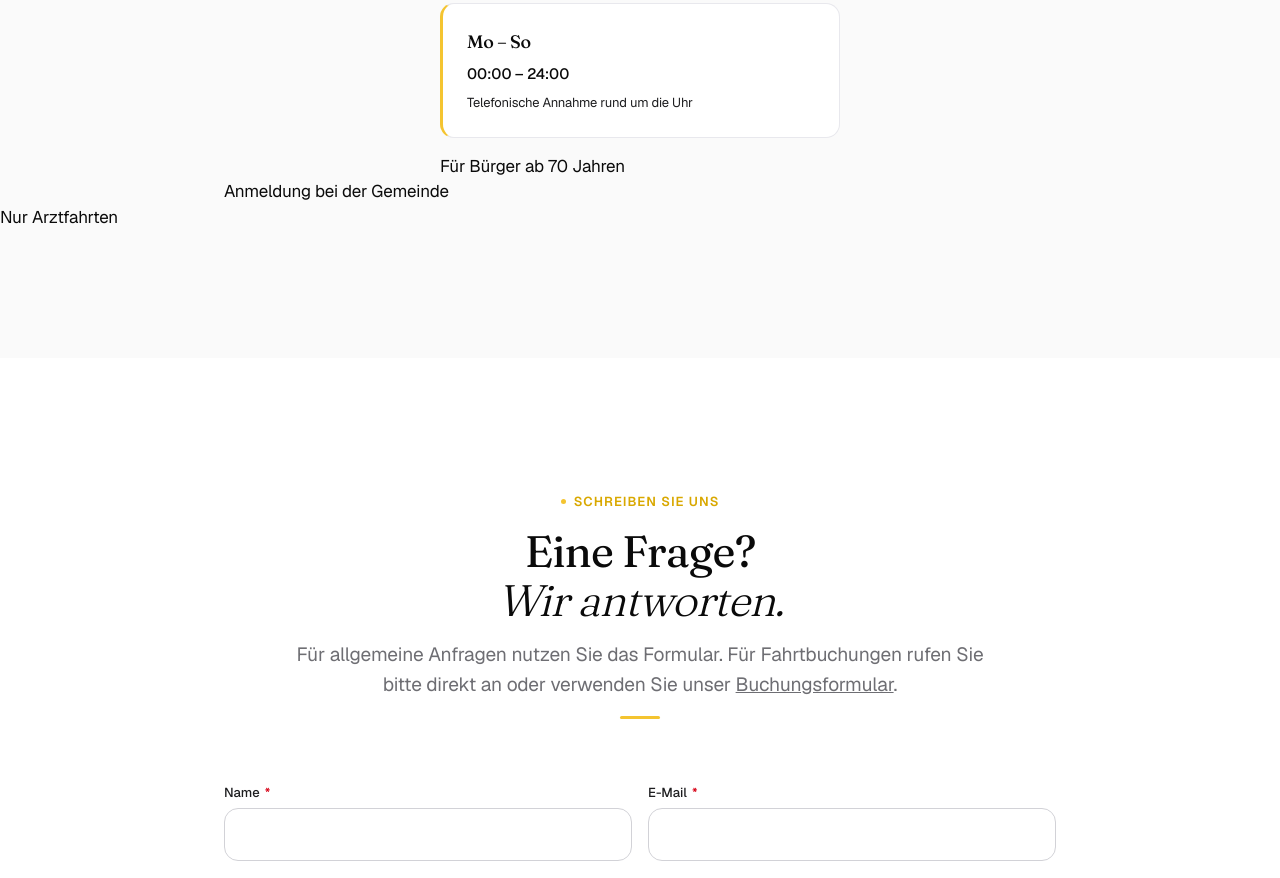
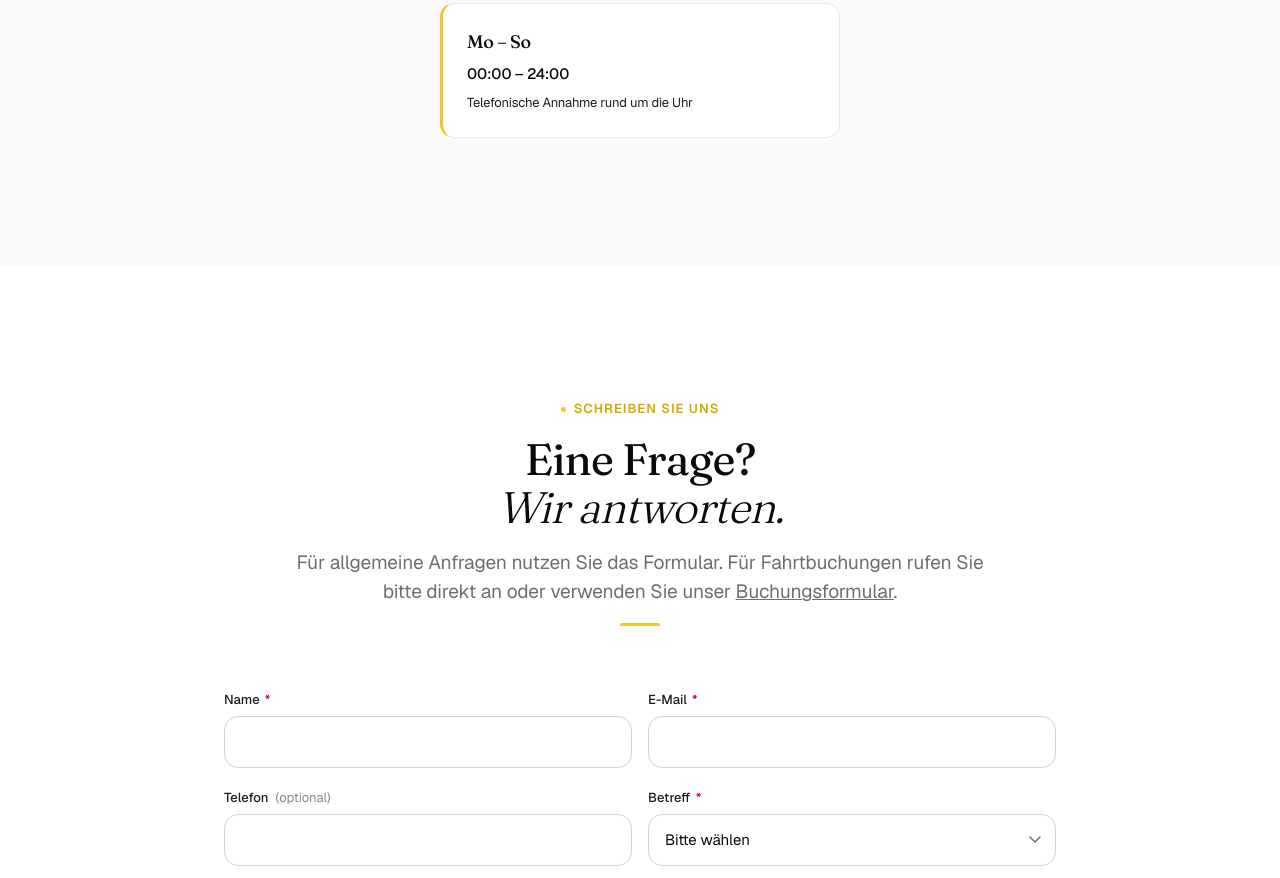
Before and after one commit to A1P0S/taxi_brannenburg, a website: page kontakt.html in a window 1280 px wide. Shown: the part 2372-3250 px from the top of the page. Drawn offline with nearby package versions, Linux system fonts and the light colour scheme.

Commit message:
Kontakt: Stunden-Karten-Überreste bereinigt

```diff
--- a/kontakt.html
+++ b/kontakt.html
@@ -168,15 +168,6 @@
           <div class="hours-time">00:00 – 24:00</div>
           <div class="hours-note">Telefonische Annahme rund um die Uhr</div>
         </div>
-
-          <div class="hours-note">Für Bürger ab 70 Jahren</div>
-        </div>
-
-          <div class="hours-note">Anmeldung bei der Gemeinde</div>
-        </div>
-
-          <div class="hours-note">Nur Arztfahrten</div>
-        </div>
       </div>
     </div>
   </section>
```
